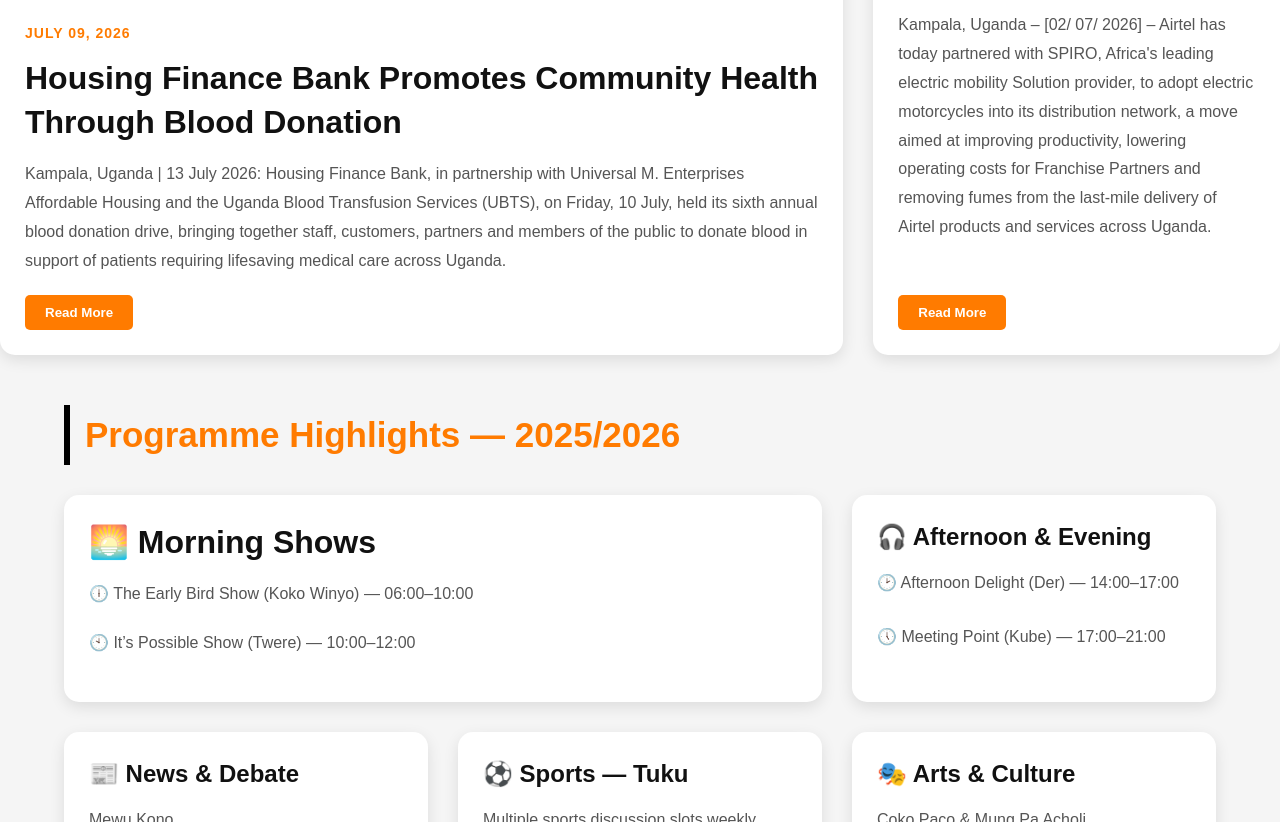
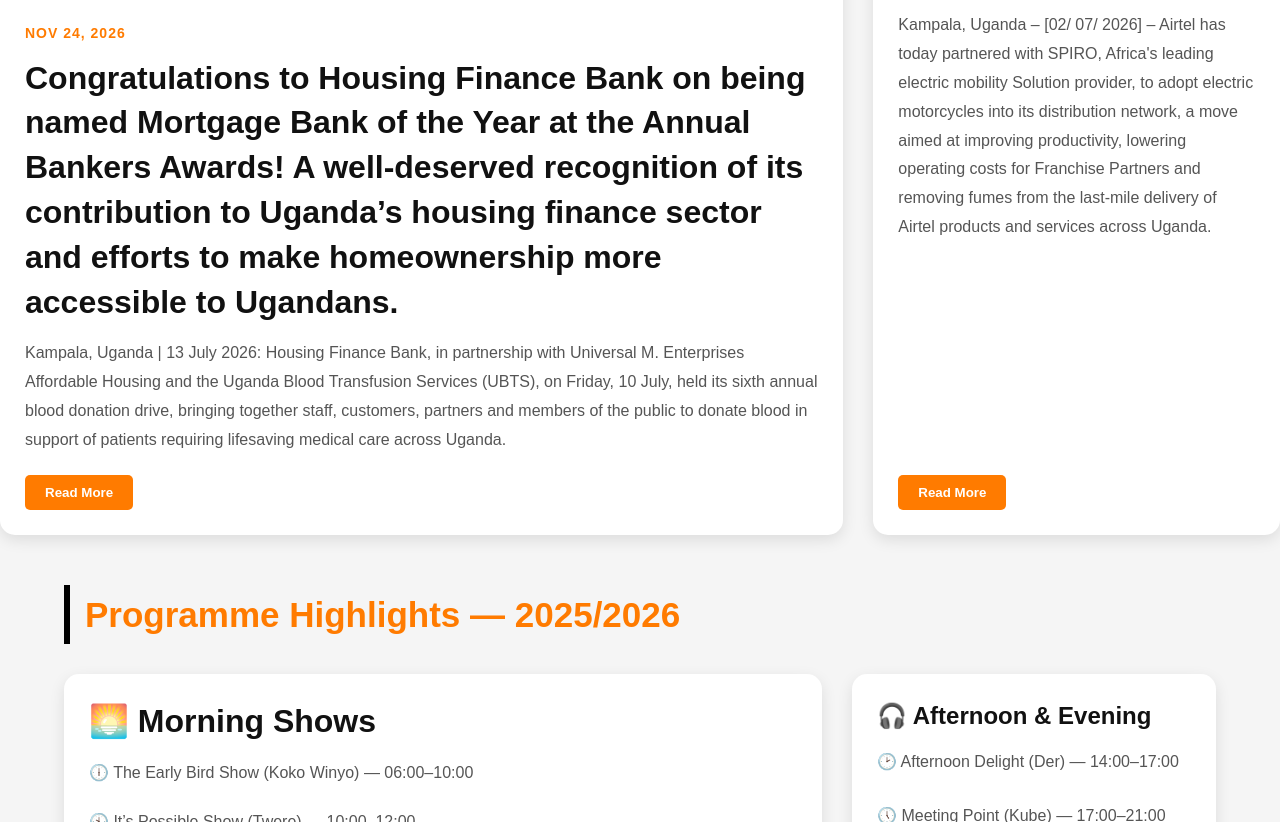
Before and after one commit to absfmgulu/2026abs, a plain HTML site: page index.html in a window 1280 px wide. Shown: the part 1176-1998 px from the top of the page. Drawn offline with Linux system fonts and the light colour scheme.

Commit message:
Add files via upload

```diff
--- a/index.html
+++ b/index.html
@@ -387,9 +387,9 @@
 
         <div class="news-content">
 
-          <div class="date">July 09, 2026</div>
+          <div class="date">Nov 24, 2026</div>
 
-          <h3>Housing Finance Bank Promotes Community Health Through Blood Donation</h3>
+          <h3>Congratulations to Housing Finance Bank on being named Mortgage Bank of the Year at the Annual Bankers Awards! A well-deserved recognition of its contribution to Uganda’s housing finance sector and efforts to make homeownership more accessible to Ugandans.</h3>
 
           <p>
             Kampala, Uganda | 13 July 2026: Housing Finance Bank, in partnership with Universal M. Enterprises Affordable Housing and the Uganda Blood Transfusion Services (UBTS), on Friday, 10 July, held its sixth annual blood donation drive, bringing together staff, customers, partners and members of the public to donate blood in support of patients requiring lifesaving medical care across Uganda.
```
